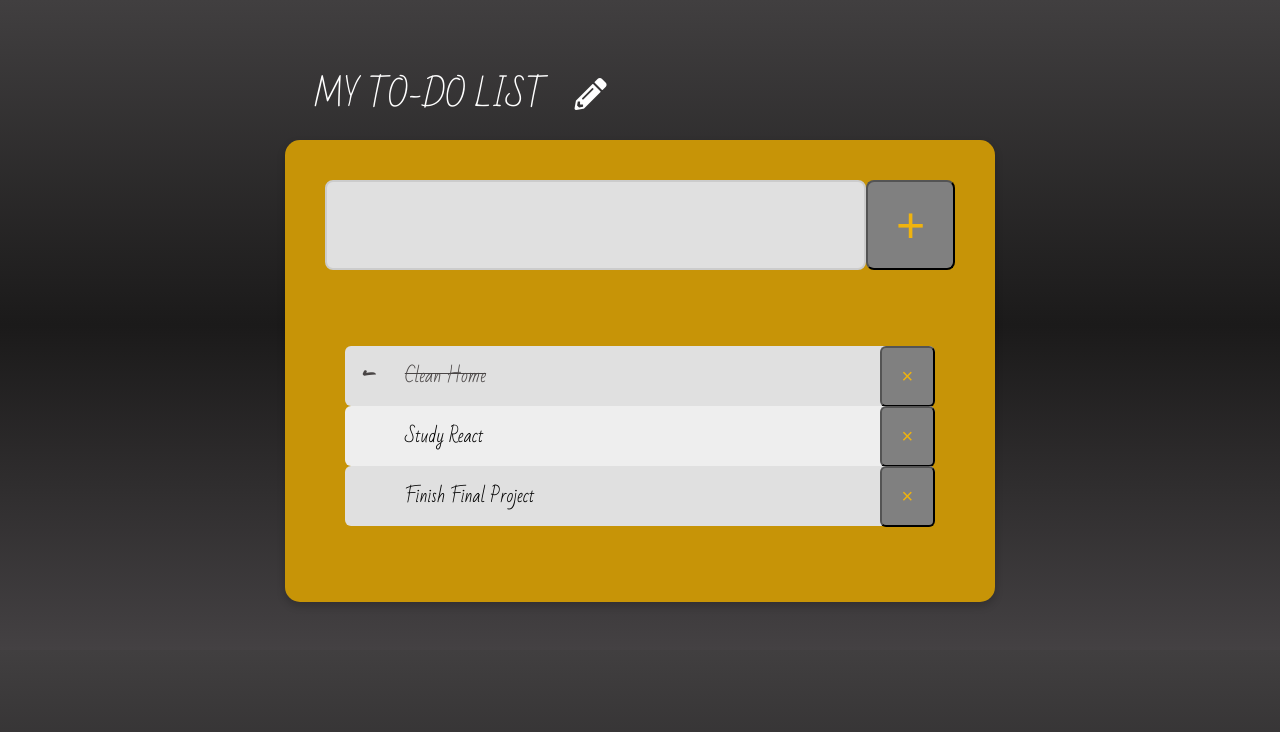
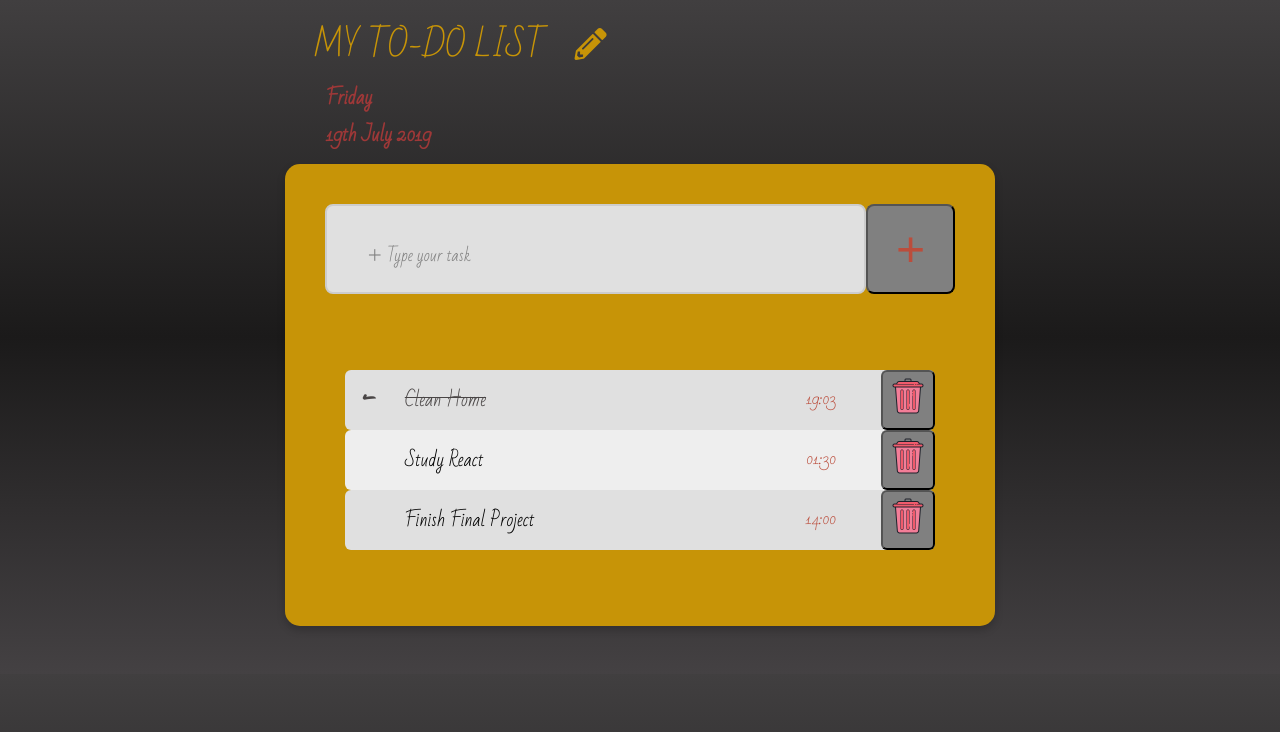
Before and after one commit to ahdabSerhan/To-Do-List, a website: page index.html in a window 1280 px wide. Drawn offline with Linux system fonts and the light colour scheme.

Commit message:
added time label and changed a sytle

```diff
--- a/dom.js
+++ b/dom.js
@@ -3,75 +3,115 @@
 // it keeps everything inside hidden from the rest of our application
 (function() {
   // This is the dom node where we will keep our todo
-    var container = document.getElementById('todo-container');
-    var addTodoForm = document.getElementById('add-todo');
+  var container = document.getElementById("todo-container");
+  var addTodoForm = document.getElementById("add-todo");
 
+  (date = new Date()),
+    (month = "January,February,March,April,May,June,July,August,September,October,November,December".split(
+      ","
+    )[date.getMonth()]);
+  function nth(d) {
+    if (d > 3 && d < 21) return "th"; // thanks kennebec
+    switch (d % 10) {
+      case 1:
+        return "st";
+      case 2:
+        return "nd";
+      case 3:
+        return "rd";
+      default:
+        return "th";
+    }
+  }
+  var options = { weekday: "long" };
+  var dayName = date.toLocaleDateString("en-US", options);
+  var currentDate =
+    dayName +
+    "<br>" +
+    date.getDate() +
+    nth(date) +
+    " " +
+    month +
+    " " +
+    date.getFullYear();
+
+  document.getElementById("h1").insertAdjacentHTML("afterend","<h3>"+currentDate+"</h3>");
   var state = [
-
-      { id: -3, description: 'Clean Home',done:true },
-      { id: -2, description: 'Study React',done:false },
-      { id: -1, description: 'Finish Final Project', done: false },
-
+    { id: -3, description: "Clean Home", done: true,time:"19:03" },
+    { id: -2, description: "Study React", done: false ,time:"01:30" },
+    { id: -1, description: "Finish Final Project", done: false ,time:"14:00" }
   ]; // this is our initial todoList
 
   // This function takes a todo, it returns the DOM node representing that todo
   var createTodoNode = function(todo) {
-      var todoNode = document.createElement('li');
-      todoNode.setAttribute("id",todo.id);
-       var descriptionSpan = document.createElement('span');
-      descriptionSpan.textContent=todo.description;
-      if(todo.done==true){
-          descriptionSpan.setAttribute("class","checked");
-      }else{
-        descriptionSpan.setAttribute("class","");
+    var todoNode = document.createElement("li");
+    todoNode.setAttribute("id", todo.id);
+    var descriptionSpan = document.createElement("span");
+    descriptionSpan.textContent = todo.description;
 
+    var noteTime=document.createElement("span");
+    noteTime.setAttribute("class","time");
+    noteTime.textContent=todo.time;
+
+    if (todo.done == true) {
+      descriptionSpan.setAttribute("class", "checked");
+    } else {
+      descriptionSpan.setAttribute("class", "");
     }
-      todoNode.appendChild(descriptionSpan)
+    todoNode.appendChild(descriptionSpan);
+
+    // this ad7kids the delete button
+    var deleteButtonNode = document.createElement("button");
+    deleteButtonNode.setAttribute("class", "close");
 
 
-
-
-      // this ad7kids the delete button
-      var deleteButtonNode = document.createElement('button');
-      deleteButtonNode.setAttribute('class', 'close');
-      var txt = document.createTextNode("\u00D7");
-      deleteButtonNode.appendChild(txt);
-
-      deleteButtonNode.addEventListener('click', function(event) {
-       var idToDelete=event.target.parentElement.id;
-
+    deleteButtonNode.addEventListener("click", function(event) {
+      var idToDelete = event.target.parentElement.id;
       var newState = todoFunctions.deleteTodo(state, idToDelete);
       update(newState);
     });
+    todoNode.appendChild(noteTime);
+
     todoNode.appendChild(deleteButtonNode);
     return todoNode;
   };
 
   // bind create todo form
   if (addTodoForm) {
-      addTodoForm.addEventListener('submit', function(event) {
+    addTodoForm.addEventListener("submit", function(event) {
       // https://developer.mozilla.org/en-US/docs/Web/Events/submit
 
       event.preventDefault();
+
+
       var input = document.getElementById("item");
       var inputText = input.value;
-       if(inputText == " "||inputText==""){
+      var currentDate=new Date();
+      if (inputText == " " || inputText == "") {
         return alert("Empty Content, Please write Something !!");
+      } else if (inputText.length > 50) {
+        alert("You Can Add Max 50 Letters !!");
+      } else {
+        var newObj = [
+          {
+            id: todoFunctions.generateId(),
+            description: inputText,
+            done: false,
+            time: currentDate.getHours() + ":" + currentDate.getMinutes()
+
           }
-       else if(inputText.length>50){
-         alert("You Can Add Max 50 Letters !!");
-       }else{
-       var newObj=[{id:todoFunctions.generateId(), description:inputText, done:false}];
-        newState=todoFunctions.addTodo(state,newObj)
+        ];
+        newState = todoFunctions.addTodo(state, newObj);
       }
-       newState=todoFunctions.sortTodos(newState,sortbyStatus);
+      newState = todoFunctions.sortTodos(newState, sortbyStatus);
+
       update(newState);
 
-       input.value="";
+      input.value = "";
     });
   }
   function sortbyStatus(a, b) {
-     return a.done-b.done;
+    return a.done - b.done;
   }
   // you should not need to change this function
   var update = function(newState) {
@@ -81,24 +121,26 @@
 
   // you do not need to change this function
   var renderState = function(state) {
-      var todoListNode = document.createElement('ul');
+    var todoListNode = document.createElement("ul");
 
     state.forEach(function(todo) {
-
       todoListNode.appendChild(createTodoNode(todo));
     });
     //add check marks id the note checked and changes the status
-      todoListNode.addEventListener('click',function(event){
-        if (event.target.tagName === 'SPAN') {
-          event.target.classList.toggle('checked');
-          var elemID=event.target.parentElement.id;
+    todoListNode.addEventListener(
+      "click",
+      function(event) {
+        if (event.target.tagName === "SPAN") {
+          event.target.classList.toggle("checked");
+          var elemID = event.target.parentElement.id;
 
-         newState=todoFunctions.markTodo(state, elemID);
-         newState=todoFunctions.sortTodos(newState,sortbyStatus)
+          newState = todoFunctions.markTodo(state, elemID);
+          newState = todoFunctions.sortTodos(newState, sortbyStatus);
           update(newState);
-
         }
-      },false);
+      },
+      false
+    );
     // you may want to add a class for css
     container.replaceChild(todoListNode, container.firstChild);
   };
--- a/index.html
+++ b/index.html
@@ -6,14 +6,14 @@
     <link rel="stylesheet" href="https://use.fontawesome.com/releases/v5.0.13/css/all.css" integrity="sha384-DNOHZ68U8hZfKXOrtjWvjxusGo9WQnrNx2sqG0tfsghAvtVlRW3tvkXWZh58N9jp" crossorigin="anonymous">
     <link href="https://fonts.googleapis.com/css?family=Bad+Script" rel="stylesheet">
 
-    <title>to-do list</title>
+    <title >to-do list</title>
     <link rel="stylesheet" href="./style.css">
   </head>
-  <h1> MY TO-DO LIST <i id="pencil" class="fas fa-pencil-alt"></i> </h1>
+  <h1 id="h1"> MY TO-DO LIST <i id="pencil" class="fas fa-pencil-alt"></i> </h1>
   <body>
     <div class="card">
       <form id="add-todo" class="formAddToDo">
-          <input id ="item" type="text"   value="">
+          <input id ="item" type="text"   value="" placeholder="&#65291 Type your task">
 
           <input type="submit"  value="+" class="submit "></form>
         </form>
--- a/style.css
+++ b/style.css
@@ -74,18 +74,32 @@ h1{
     left: 16px;
     transform: rotate(45deg);
   }
-
+  h1{
+    position: relative;
+    bottom: 50px;
+    margin-bottom: 2%;
+    color: rgb(199, 148, 7);
+  }
+  h3{
+    position: absolute;
+    top: 40px;
+    left: 50px;
+    margin-left: 20%;
+    color:rgb(158, 56, 56);
+  }
 
   .close {
     position: absolute;
+    background-image: url('./asserts/delete.png');
+    background-size: 50px 50px;
     right: 0;
     top: 0;
     padding: 12px 12px 12px 16px;
     background-color: grey;
     color:rgb(240, 179, 13);
     margin: 0;
-    padding:17px 20px;
-    font-size: 20px;
+    padding:28px 25px;
+    font-size: 15px;
     font-weight: normal;
     border-radius: 6px;
 
@@ -116,11 +130,22 @@ h1{
        background-color: grey;
       position: relative;
       font-size: 50px;
-      color:rgb(240, 179, 13);
+      color:rgb(187, 77, 60);
       margin: 0;
       padding:10px 28px;
       font-weight: normal;
       border-radius: 8px;
+
+  }
+  .time{
+    position: absolute;
+    right: 10%;
+    bottom:-20%;
+    color:rgb(187, 77, 60);
+    padding:28px 40px;
+    font-size: 15px;
+    font-weight: normal;
+    border-radius: 6px;
 
   }
   .card {
@@ -136,3 +161,8 @@ h1{
   .card:hover {
     box-shadow: 0 8px 16px 0 rgba(0,0,0,0.2);
   }
+
+  ::-webkit-input-placeholder {
+    color: grey;
+    font-size: 16px;
+  }
```
Also changed, not shown: asserts/delete.png (added). Lines whose indentation alone changed are shown as unchanged.
